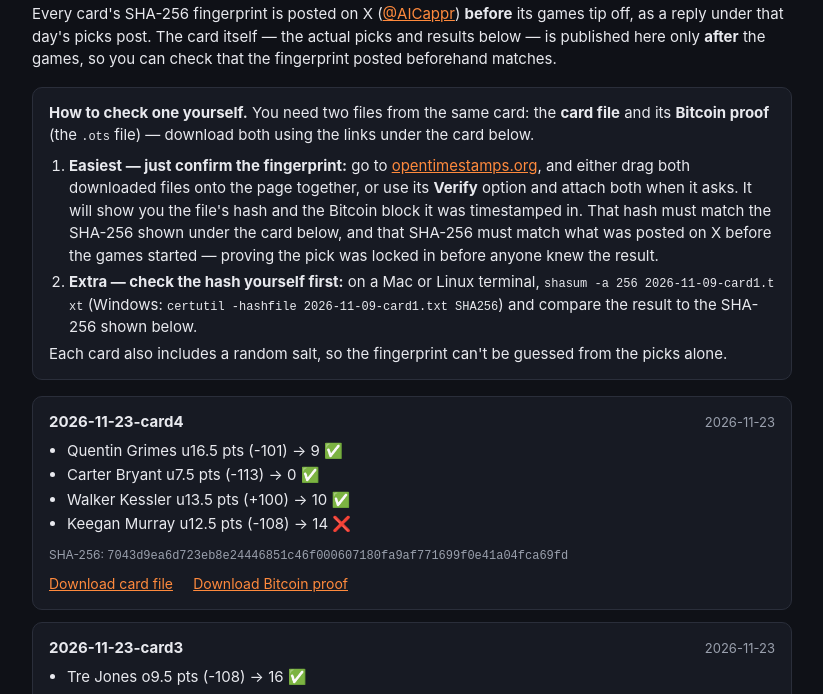
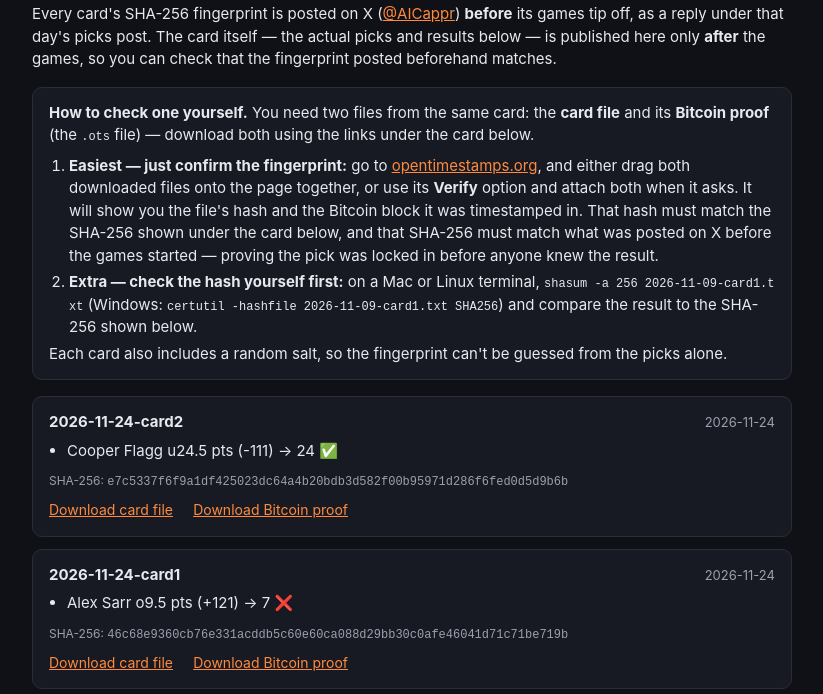
Before and after one commit to ExcursionScout/aicapper-cards, a plain HTML site: page index.html in a window 1280 px wide. Shown: the part 106-800 px from the top of the page, without its empty margins (228-1051 px from the left). Drawn offline with Linux system fonts and the light colour scheme.

Commit message:
Publish 68 revealed card(s)

```diff
--- a/index.html
+++ b/index.html
@@ -26,6 +26,24 @@ before anyone knew the result.</li>
 (Windows: <code>certutil -hashfile 2026-11-09-card1.txt SHA256</code>) and compare the result to the SHA-256 shown below.</li>
 </ol>
 Each card also includes a random salt, so the fingerprint can't be guessed from the picks alone.</div>
+<div class="card">
+  <div class="chead"><b>2026-11-24-card2</b> <span class="note">2026-11-24</span></div>
+  <ul class="plays"><li>Cooper Flagg u24.5 pts (-111) → 24 ✅</li></ul>
+  <div class="hash">SHA-256: <code>e7c5337f6f9a1df425023dc64a4b20bdb3d582f00b95971d286f6fed0d5d9b6b</code></div>
+  <div class="dl">
+    <a download href="cards/2026-11-24-card2.txt">Download card file</a>
+    <a download href="cards/2026-11-24-card2.txt.ots">Download Bitcoin proof</a>
+  </div>
+</div>
+<div class="card">
+  <div class="chead"><b>2026-11-24-card1</b> <span class="note">2026-11-24</span></div>
+  <ul class="plays"><li>Alex Sarr o9.5 pts (+121) → 7 ❌</li></ul>
+  <div class="hash">SHA-256: <code>46c68e9360cb76e331acddb5c60e60ca088d29bb30c0afe46041d71c71be719b</code></div>
+  <div class="dl">
+    <a download href="cards/2026-11-24-card1.txt">Download card file</a>
+    <a download href="cards/2026-11-24-card1.txt.ots">Download Bitcoin proof</a>
+  </div>
+</div>
 <div class="card">
   <div class="chead"><b>2026-11-23-card4</b> <span class="note">2026-11-23</span></div>
   <ul class="plays"><li>Quentin Grimes u16.5 pts (-101) → 9 ✅</li><li>Carter Bryant u7.5 pts (-113) → 0 ✅</li><li>Walker Kessler u13.5 pts (+100) → 10 ✅</li><li>Keegan Murray u12.5 pts (-108) → 14 ❌</li></ul>
```
Also changed, not shown: cards/2026-11-24-card1.txt (added), cards/2026-11-24-card2.txt (added), 4 other files.
